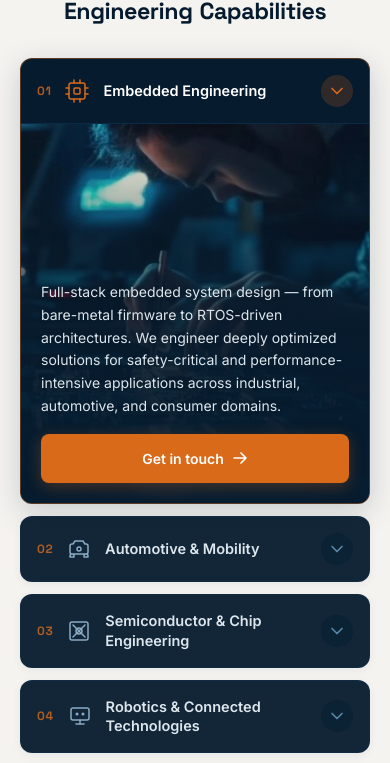
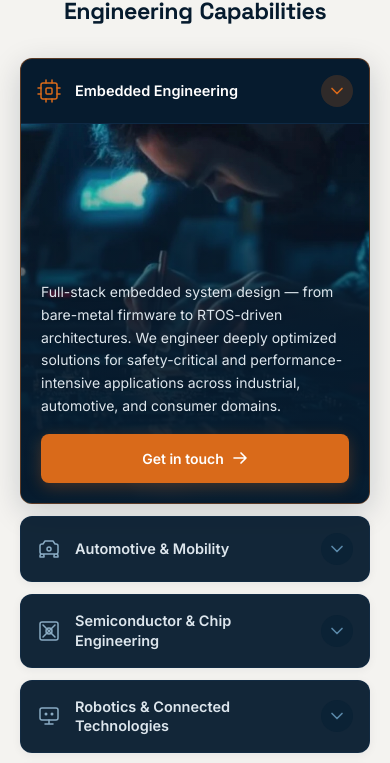
Before and after one commit to jonathan-thoms/nexzora-web-3, a React (Vite) app: page / in a window 390 px wide. Shown: the part 800-1563 px from the top of the page. Built offline with nearby package versions, Linux system fonts and the light colour scheme.

Commit message:
style(capabilities): remove numbering badge from mobile accordion strips

```diff
--- a/src/components/Capabilities.jsx
+++ b/src/components/Capabilities.jsx
@@ -336,7 +336,6 @@ export default function Capabilities() {
         <div className="block lg:hidden space-y-3" id="capabilities-mobile-accordion">
           {CAPABILITIES.map((cap, index) => {
             const isOpen = activeMobileAccordion === index;
-            const numStr = `0${index + 1}`;
 
             return (
               <motion.div
@@ -358,11 +357,6 @@ export default function Capabilities() {
                   aria-expanded={isOpen}
                 >
                   <div className="flex items-center gap-3.5 sm:gap-4 pr-2">
-                    {/* Number Badge */}
-                    <span className="text-[12px] font-bold tracking-wider text-zenith/80 font-display shrink-0">
-                      {numStr}
-                    </span>
-
                     {/* Mini Icon */}
                     <span className={`shrink-0 transition-colors ${isOpen ? 'text-zenith' : 'text-navy-300'}`}>
                       {Icons[cap.id]}
```
